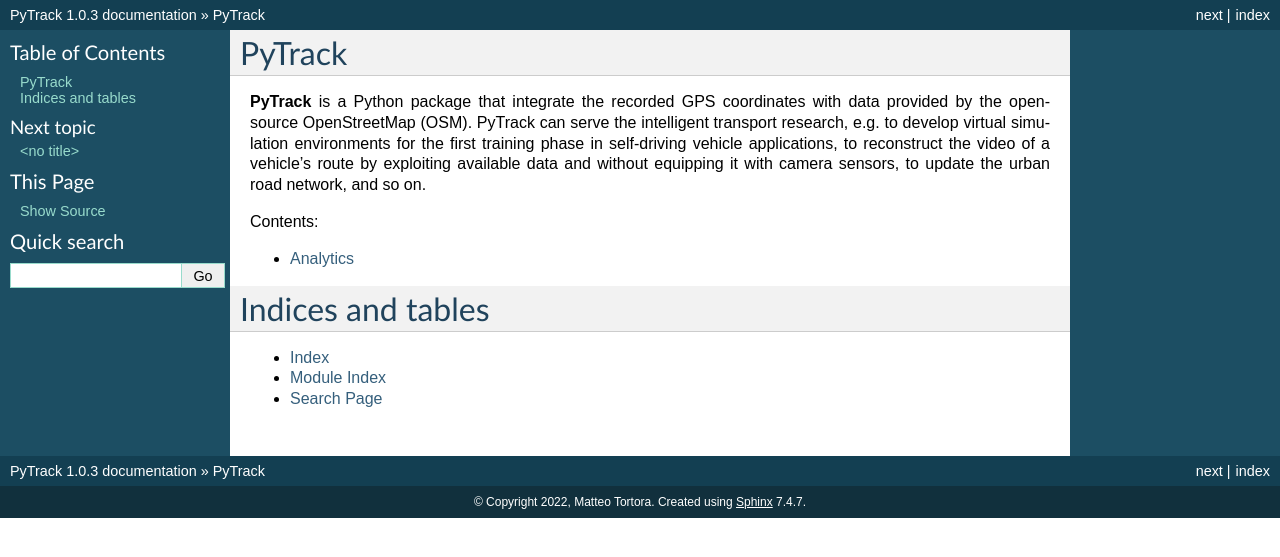
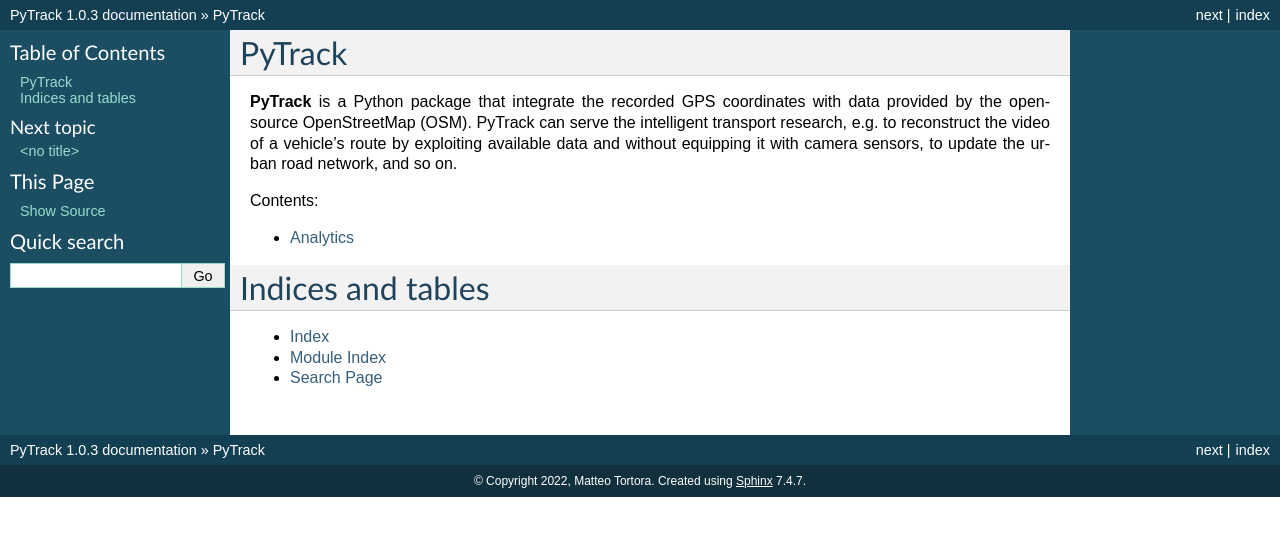
Before and after one commit to cosbidev/PyTrack, a Sphinx documentation site: the page built from docs/source/index.rst, in a window 1280 px wide. Shown: the top 557 px of the page. Built offline with Sphinx 7.4.7, drawn with Linux system fonts in a browser that asks for light colours.

Commit message:
Update index.rst

```diff
--- a/docs/source/index.rst
+++ b/docs/source/index.rst
@@ -7,7 +7,7 @@
 PyTrack |version|
 ===================================
 **PyTrack** is a Python package that integrate the recorded GPS coordinates with data provided by the open-source OpenStreetMap (OSM).
-PyTrack can serve the intelligent transport research, e.g. to develop virtual simulation environments for the first training phase in self-driving vehicle applications, to reconstruct the video of a vehicle’s route by exploiting available data and without equipping it with camera sensors, to update the urban road network, and so on.
+PyTrack can serve the intelligent transport research, e.g. to reconstruct the video of a vehicle’s route by exploiting available data and without equipping it with camera sensors, to update the urban road network, and so on.
 
 .. toctree::
    :maxdepth: 2
```
